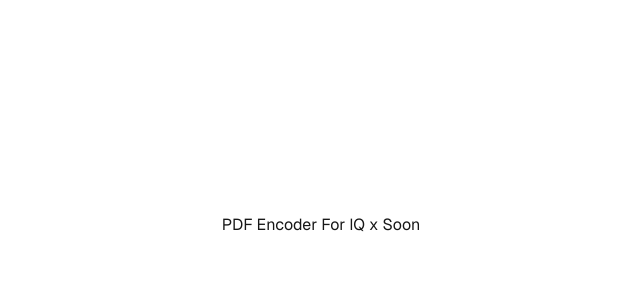
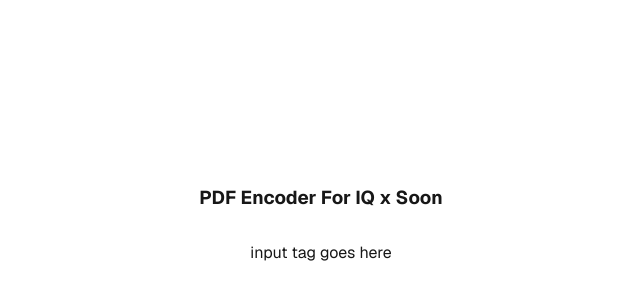
Before and after one commit to spacebuneth/PDF-2-Base64-React, a Next.js app in the folder pdf-2-base64/: page / in a window 1280 px wide. Shown: the part 176-476 px from the top of the page, without its empty margins (319-959 px from the left). Built offline with nearby package versions, Linux system fonts and the light colour scheme.

Commit message:
Created files upload.js and readme.md, created component template and outlined MVP in readme.

```diff
--- /dev/null
+++ b/pdf-2-base64/src/app/components/upload.js
@@ -0,0 +1,9 @@
+'use client'
+
+export default function Upload() {
+    return (
+        <>
+        input tag goes here
+        </>
+    );
+}
--- a/pdf-2-base64/src/app/page.js
+++ b/pdf-2-base64/src/app/page.js
@@ -1,11 +1,13 @@
 import Image from "next/image";
 import styles from "./page.module.css";
+import Upload from "./components/upload";
 
 export default function Home() {
   return (
     <div className={styles.page}>
       <main className={styles.main}>
-        PDF Encoder For IQ x Soon
+        <h3>PDF Encoder For IQ x Soon</h3>
+        <Upload />
       </main>
     </div>
   );
```
Also changed, not shown: pdf-2-base64/src/app/components/readme.md (added).
